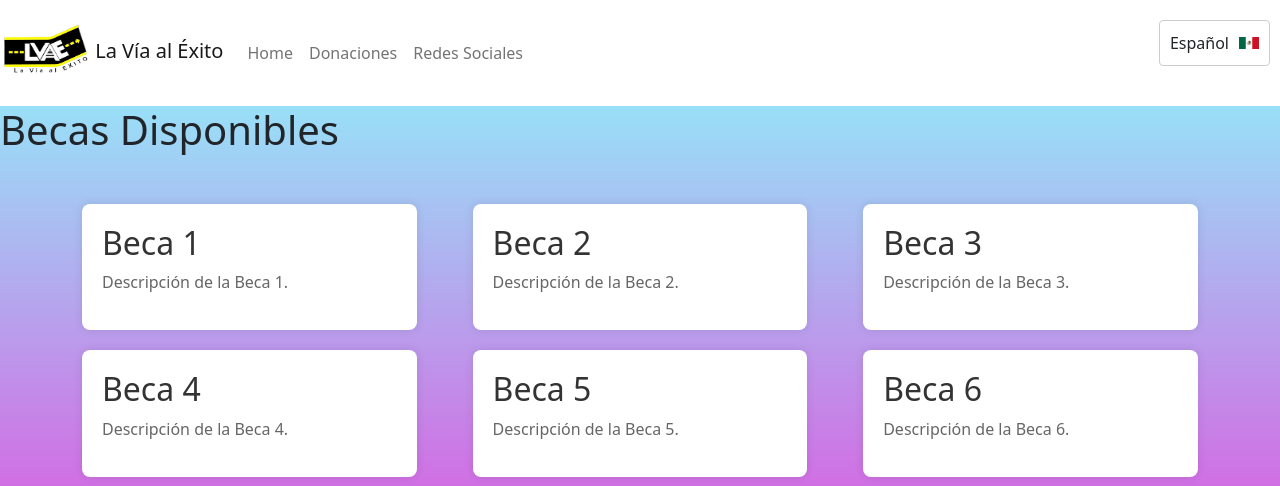
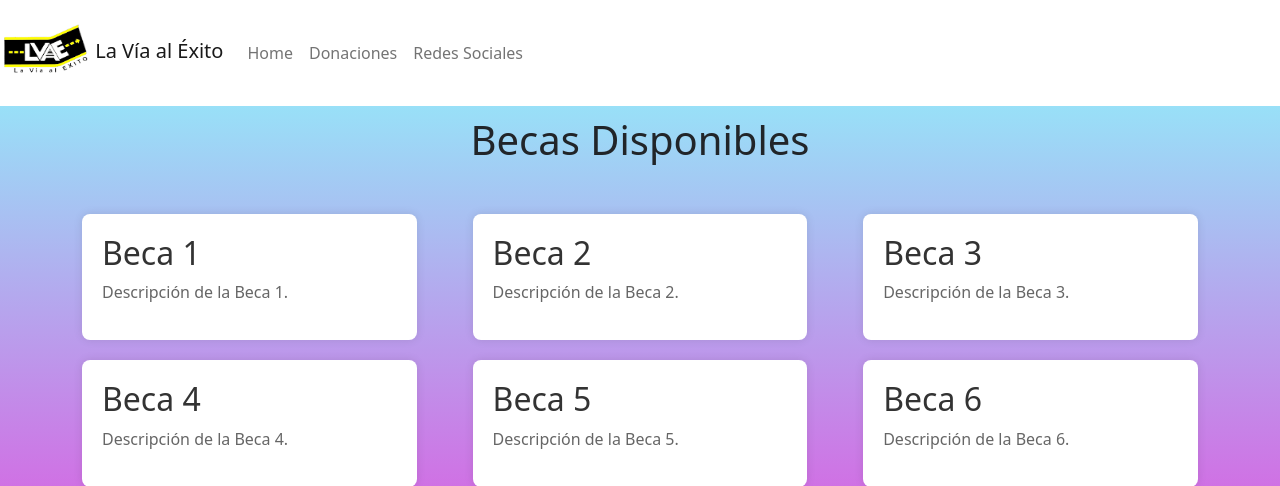
Before and after one commit to ArielitoUV/LVAE, a Django app: page /becas/ in a window 1280 px wide. Shown: the top 486 px of the page. Run offline with Django 4.2, Linux system fonts and the light colour scheme.

Commit message:
arreglado siiiiiiiii

```diff
--- a/LVAE/core/static/css/styles-becas.css
+++ b/LVAE/core/static/css/styles-becas.css
@@ -43,62 +43,7 @@ p {
     color: #666;
 }
 
-<<<<<<< HEAD
-/* IDIOMA */
-#labelIdioma {
-    position: fixed;
-    top: 0px;
-    right: 30px;
-    z-index: 9999;
-}
-
-.idioma-container {
-    position: fixed;
-    top: 20px;
-    right: 10px;
-    z-index: 9998;
-}
-
-.idioma-container .custom-select {
-    padding: 10px;
-    border: 1px solid #ccc;
-    border-radius: 4px;
-    box-sizing: border-box;
-    cursor: pointer;
-    display: flex;
-    align-items: center;
-}
-
-.idioma-container .custom-select img {
-    margin-left: 10px;
-    max-width: 20px; /* tamaño imagen */
-}
-
-.idioma-container .custom-options {
-    display: none;
-    position: absolute;
-    top: 100%;
-    left: 0;
-    right: 0;
-    background-color: #fff;
-    border: 1px solid #ccc;
-    border-top: none;
-    border-radius: 0 0 4px 4px;
-    box-shadow: 0 2px 4px rgba(0, 0, 0, 0.1);
-}
-
-.idioma-container .custom-options.show {
-    display: block;
-}
-
-.idioma-container .custom-option {
-    padding: 10px;
-    cursor: pointer;
-}
-/* IDIOMA */
-=======
 .titulo{
     text-align: center;
     margin-top: 10px;
 }
->>>>>>> efc77d0c1a7e0b5307d695c56fe3359831e82c11
--- a/LVAE/core/templates/core/becas.html
+++ b/LVAE/core/templates/core/becas.html
@@ -29,21 +29,6 @@
 
     <h1 class="titulo">Becas Disponibles</h1>
     <div class="container">
-        <div class="idioma-container">
-            <div class="idioma-select-container">
-                <div class="custom-select" id="customSelect" onclick="toggleOptions()">
-                    <span>Español</span>
-                    <img src="{% static 'assets/img/idioma_español.png' %}" alt="Español">
-                </div>
-
-                <!-- ESTO DA ERROR PERO FUNCIONA BIEN, Y SI FUNCIONA BIEN NO SE TOCA :) -->
-                <div class="custom-options" id="customOptions">
-                    <div class="custom-option" onclick="selectOption('es', 'Español', '{% static 'assets/img/idioma_español.png' %}')">Español</div>
-                    <div class="custom-option" onclick="selectOption('en', 'Ingles', '{% static 'assets/img/idioma_ingles.png' %}')">Ingles</div>
-                </div>
-            </div>
-        </div>
-
         <div class="beca">
             <h2>Beca 1</h2>
             <p>Descripción de la Beca 1.</p>
@@ -89,22 +74,6 @@
             <p>Descripción de la Beca 9.</p>
         </div>
     </div>
-
     <script src="https://cdn.jsdelivr.net/npm/bootstrap@5.2.3/dist/js/bootstrap.bundle.min.js" integrity="sha384-kenU1KFdBIe4zVF0s0G1M5b4hcpxyD9F7jL+jjXkk+Q2h455rYXK/7HAuoJl+0I4" crossorigin="anonymous"></script>
-
-    <script>
-        function toggleOptions() {
-            var options = document.getElementById('customOptions');
-            options.classList.toggle('show');
-        }
-
-        function selectOption(value, text, imagePath) {
-            var customSelect = document.getElementById('customSelect');
-            customSelect.innerHTML = `<span>${text}</span><img src="${imagePath}" alt="${text}">`;
-
-            var options = document.getElementById('customOptions');
-            options.classList.remove('show');
-        }
-    </script>
 </body>
 </html>
```
Also changed, not shown: LVAE/core/static/css/styles-iniciosesion.css (+0 -25 lines), LVAE/core/static/css/styles-rs.css (+0 -88 lines), LVAE/core/templates/core/iniciosesion.html (+2 -11 lines), LVAE/core/templates/core/rs.html (+0 -22 lines).
